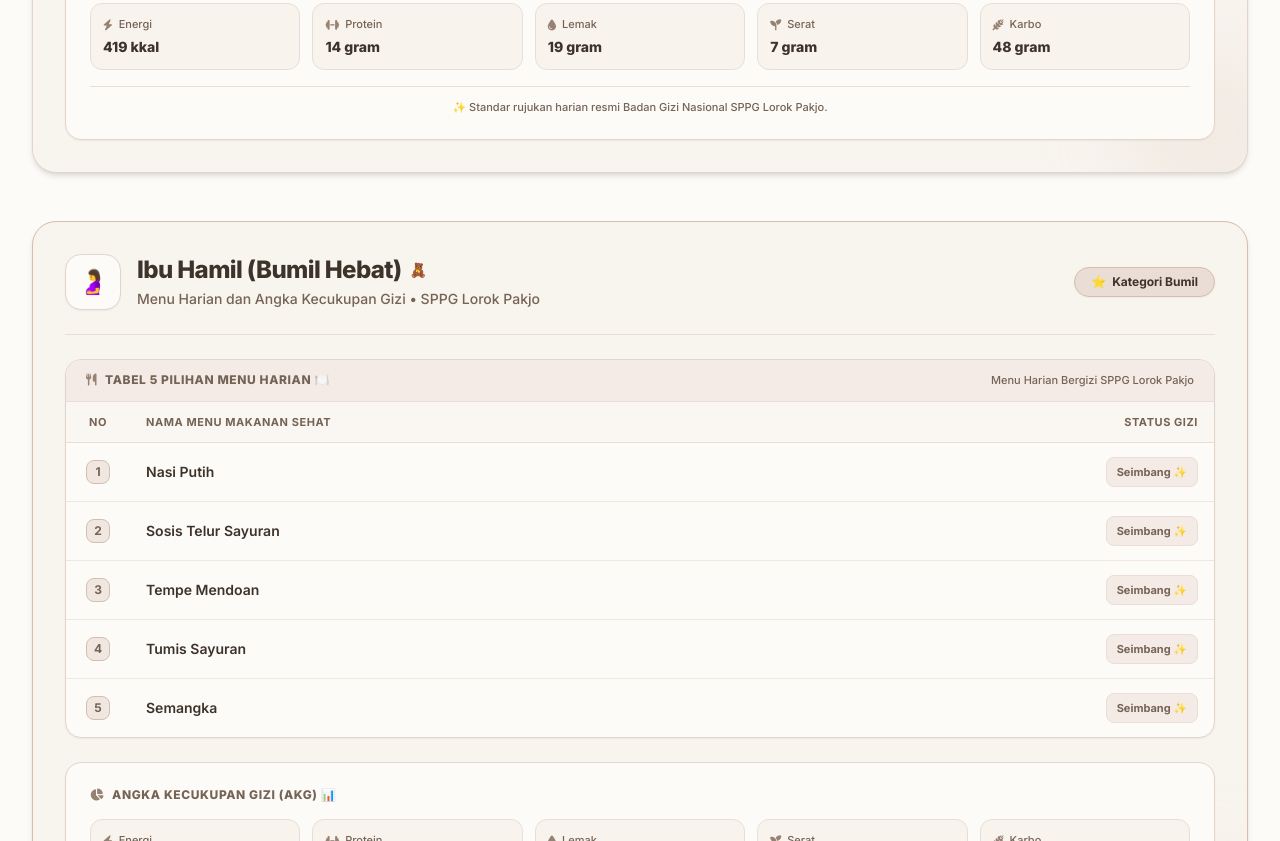
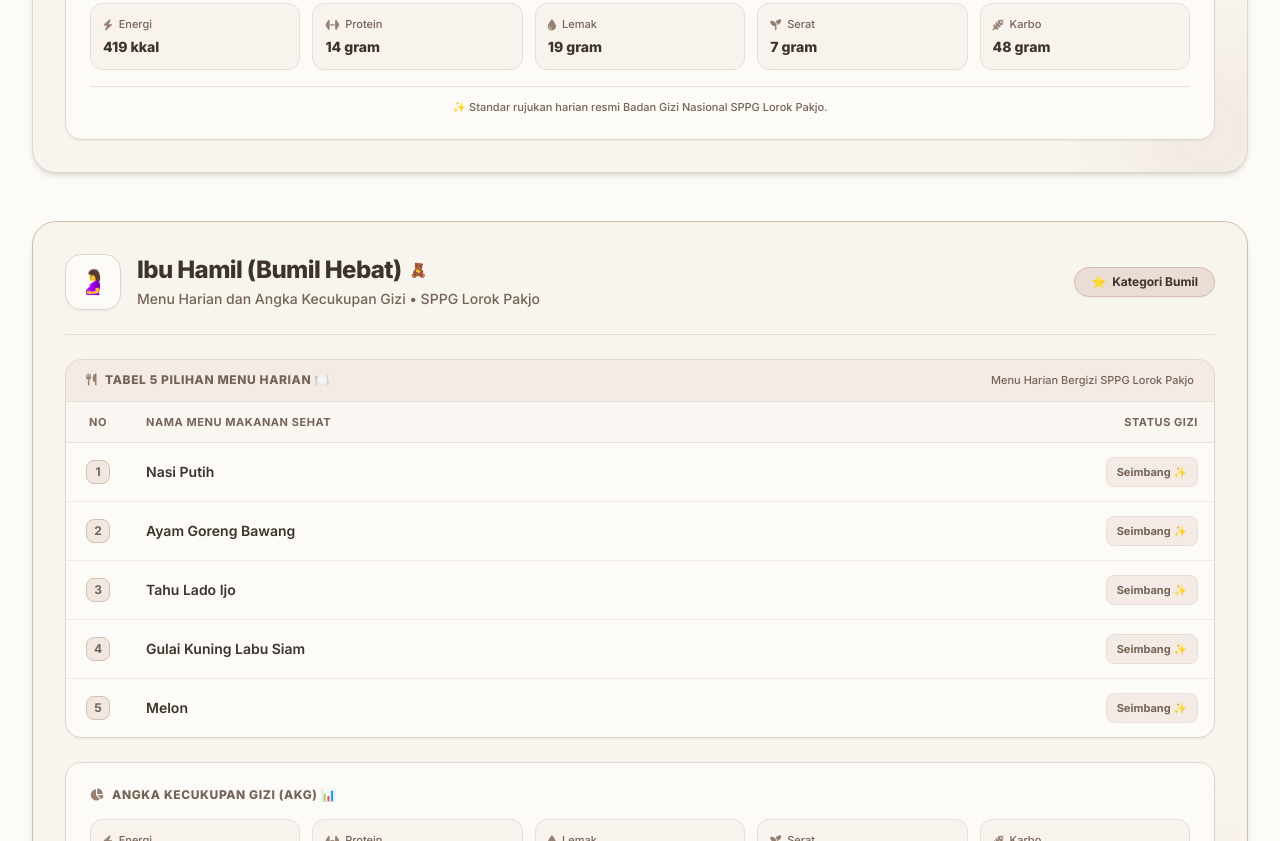
Before and after one commit to sppglorokpakjoplg-create/sppglorokpakjoplg01, a plain HTML site: page index.html in a window 1280 px wide. Shown: the part 1959-2800 px from the top of the page. Drawn offline with nearby package versions, Linux system fonts and the light colour scheme.

Commit message:
Update index.html

```diff
--- a/index.html
+++ b/index.html
@@ -173,10 +173,10 @@
                 cardBorder: "border-[#E8DED6] hover:border-[#D5BDAF]",
                 menus: [
                     "Nasi Putih",
-                    "Sosis Telur Sayuran",
-                    "Tempe Mendoan",
-                    "Tumis Sayuran",
-                    "Semangka"
+                    "Ayam Goreng Bawang",
+                    "Tahu Kecap",
+                    "Gulai Kuning Labu Siam",
+                    "Melon"
                 ],
                 akg: {
                     energi: "348 kkal",
@@ -194,10 +194,10 @@
                 cardBorder: "border-[#E3D5CA] hover:border-[#B8A394]",
                 menus: [
                     "Nasi Putih",
-                    "Sosis Telur Sayuran",
-                    "Tempe Mendoan",
-                    "Tumis Sayuran",
-                    "Semangka"
+                    "Ayam Goreng Bawang",
+                    "Tahu Kecap",
+                    "Gulai Kuning Labu Siam",
+                    "Melon"
                 ],
                 akg: {
                     energi: "419 kkal",
@@ -215,10 +215,10 @@
                 cardBorder: "border-[#D5BDAF] hover:border-[#B8A394]",
                 menus: [
                     "Nasi Putih",
-                    "Sosis Telur Sayuran",
-                    "Tempe Mendoan",
-                    "Tumis Sayuran",
-                    "Semangka"
+                    "Ayam Goreng Bawang",
+                    "Tahu Lado Ijo",
+                    "Gulai Kuning Labu Siam",
+                    "Melon"
                 ],
                 akg: {
                     energi: "636 kkal",
@@ -236,10 +236,10 @@
                 cardBorder: "border-[#D5BDAF] hover:border-[#B8A394]",
                menus: [
                     "Nasi Putih",
-                    "Sosis Telur Sayuran",
-                    "Tempe Mendoan",
-                    "Tumis Sayuran",
-                    "Semangka"
+                    "Ayam Goreng Bawang",
+                    "Tahu Lado Ijo",
+                    "Gulai Kuning Labu Siam",
+                    "Melon"
                 ],
                 akg: {
                     energi: "636 kkal",
@@ -257,10 +257,10 @@
                 cardBorder: "border-[#E8DED6] hover:border-[#D5BDAF]",
                 menus: [
                     "Nasi Putih",
-                    "Sosis Telur Sayuran",
-                    "Tempe Mendoan",
-                    "Tumis Sayuran",
-                    "Semangka"
+                    "Ayam Goreng Bawang",
+                    "Tahu Lado Ijo",
+                    "Gulai Kuning Labu Siam",
+                    "Melon"
                 ],
                 akg: {
                     energi: "600 kkal",
```
